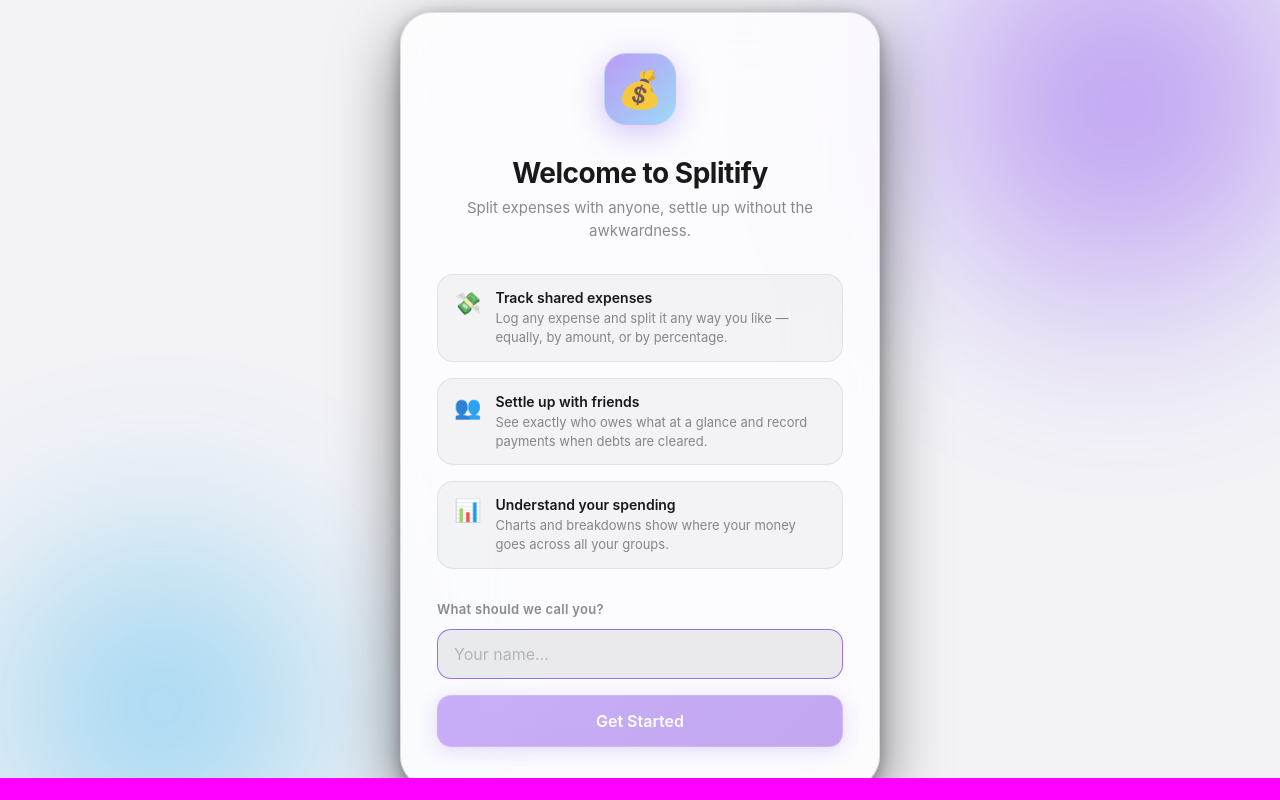
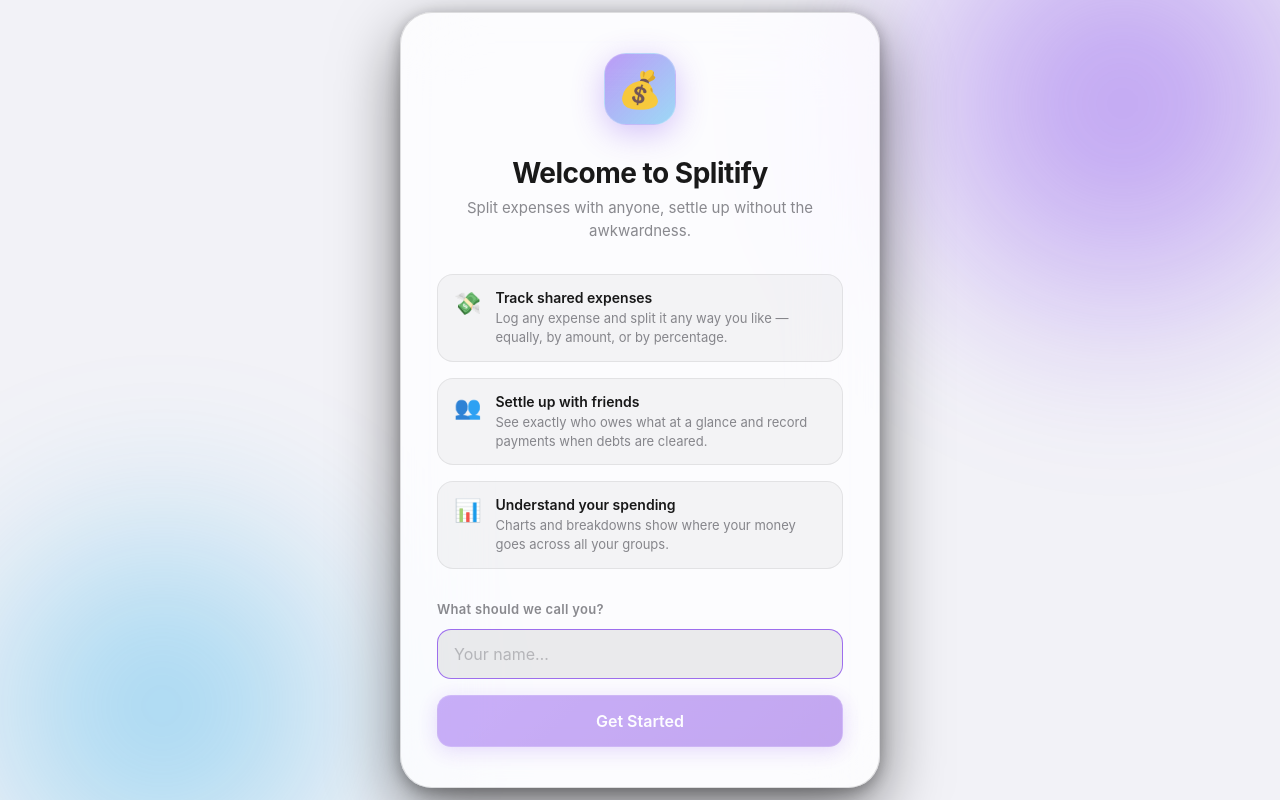
Before and after one commit to ryanhgonzalez/opensplit, a React (Vite) app: page / in a window 1280 px wide. Built offline with nearby package versions, Linux system fonts and the light colour scheme.

Commit message:
Remove magenta test

```diff
--- a/src/index.css
+++ b/src/index.css
@@ -6,22 +6,6 @@
   margin: 0;
   padding: 0;
   -webkit-tap-highlight-color: transparent;
-}
-
-/* ⚠️ TEMPORARY DIAGNOSTIC — remove after testing.
-   A magenta strip pinned to the bottom edge of the web viewport. If it runs all the
-   way to the physical bottom of the screen, the app now fills the screen. If there is
-   a black strip BELOW the magenta, the viewport is still short. */
-body::after {
-  content: '';
-  position: fixed;
-  left: 0;
-  right: 0;
-  bottom: 0;
-  height: 22px;
-  background: #ff00ff;
-  z-index: 99999;
-  pointer-events: none;
 }
 
 html {
```
